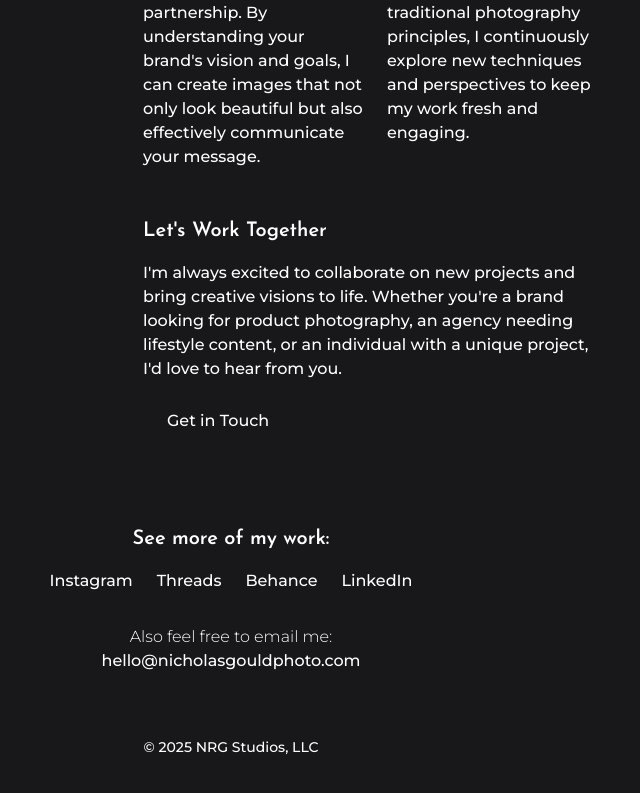
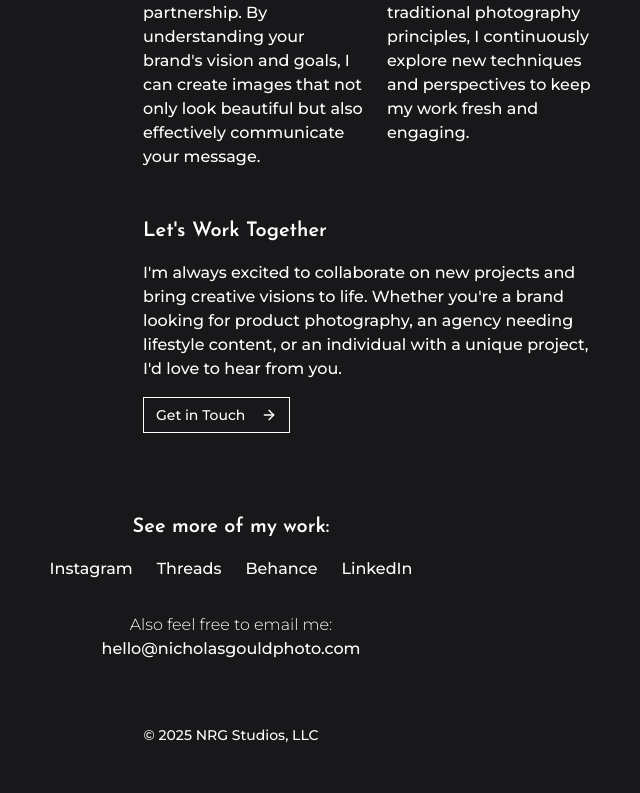
Before and after one commit to nrgould/portfolio-4.0, a Next.js app: page /about in a window 1280 px wide. Shown: the part 1019-1812 px from the top of the page, without its empty margins (409-1049 px from the left). Built offline with nearby package versions, Linux system fonts and the light colour scheme.

Commit message:
fixed case studies page

```diff
--- a/src/app/about/page.tsx
+++ b/src/app/about/page.tsx
@@ -1,5 +1,8 @@
 import Image from 'next/image';
 import * as motion from 'motion/react-client';
+import { ArrowRight } from 'lucide-react';
+import Link from 'next/link';
+import { Button } from '@/components/ui/button';
 
 export default function About() {
 	return (
@@ -176,12 +179,15 @@ export default function About() {
 							transition={{ duration: 0.6, delay: 0.7 }}
 							viewport={{ once: true }}
 						>
-							<a
-								href='/contact'
-								className='inline-block px-6 py-3 bg-primary text-primary-foreground rounded-md hover:bg-primary/90 transition-colors'
-							>
-								Get in Touch
-							</a>
+							<Button variant='outline' asChild>
+								<Link
+									href='/contact'
+									className='inline-flex items-center text-foreground hover:text-foreground/80 transition-colors'
+								>
+									<span>Get in Touch</span>
+									<ArrowRight className='w-4 h-4 ml-2' />
+								</Link>
+							</Button>
 						</motion.div>
 					</motion.div>
 				</div>
--- a/src/app/case-studies/eight-angles/page.tsx
+++ b/src/app/case-studies/eight-angles/page.tsx
@@ -9,7 +9,7 @@ export default function EightAnglesCaseStudy() {
 		<div className='flex-1'>
 			{/* Main Content */}
 			<div className='flex-1 md:ml-64 lg:ml-72 p-4 md:p-8'>
-				<div className='max-w-[75%] mx-auto'>
+				<div className='max-w-full md:max-w-2/3 lg:max-w-1/2 mx-auto'>
 					<div className='mb-8'>
 						<Link
 							href='/case-studies'
--- a/src/app/case-studies/page.tsx
+++ b/src/app/case-studies/page.tsx
@@ -54,7 +54,7 @@ export default function CaseStudies() {
 						{caseStudies.map((study, index) => (
 							<motion.div
 								key={study.id}
-								className='grid md:grid-cols-2 gap-8'
+								className='grid md:grid-cols-2 gap-8 items-center'
 								initial={{ opacity: 0, y: 30 }}
 								whileInView={{ opacity: 1, y: 0 }}
 								viewport={{ once: true }}
@@ -64,7 +64,7 @@ export default function CaseStudies() {
 									delay: index * 0.15,
 								}}
 							>
-								<div className='space-y-4'>
+								<div className='space-y-4 flex flex-col justify-center'>
 									<h2 className='text-xl'>{study.title}</h2>
 									<p className='text-muted-foreground'>
 										{study.description}
@@ -80,13 +80,12 @@ export default function CaseStudies() {
 								</div>
 								<div className='relative overflow-hidden'>
 									<Link href={study.href}>
-										<div className='relative overflow-hidden'>
+										<div className='relative overflow-hidden aspect-square'>
 											<Image
 												src={study.image}
 												alt={`${study.title} Case Study`}
-												width={800}
-												height={600}
-												className='w-full h-auto object-cover transition-transform duration-700 hover:scale-105'
+												fill
+												className='object-cover transition-transform duration-700 hover:scale-105'
 												sizes='(max-width: 768px) 100vw, 50vw'
 												priority={study.id === 1}
 											/>
--- a/src/app/case-studies/ravens-brew/page.tsx
+++ b/src/app/case-studies/ravens-brew/page.tsx
@@ -9,7 +9,7 @@ export default function RavensBrewCaseStudy() {
 		<div className='flex-1'>
 			{/* Main Content */}
 			<div className='flex-1 md:ml-64 lg:ml-72 p-4 md:p-8'>
-				<div className='max-w-[75%] mx-auto'>
+				<div className='max-w-full md:max-w-2/3 lg:max-w-1/2 mx-auto'>
 					<div className='mb-8'>
 						<Link
 							href='/case-studies'
@@ -169,7 +169,7 @@ export default function RavensBrewCaseStudy() {
 							</motion.h2>
 							<div className='grid grid-cols-1 md:grid-cols-3 gap-4 mb-6'>
 								<motion.div
-									className='aspect-[4/5] relative overflow-hidden'
+									className='aspect-square relative overflow-hidden'
 									initial={{ opacity: 0, scale: 0.95 }}
 									whileInView={{ opacity: 1, scale: 1 }}
 									viewport={{ once: true }}
@@ -185,7 +185,7 @@ export default function RavensBrewCaseStudy() {
 									/>
 								</motion.div>
 								<motion.div
-									className='aspect-[4/5] relative overflow-hidden'
+									className='aspect-square relative overflow-hidden'
 									initial={{ opacity: 0, scale: 0.95 }}
 									whileInView={{ opacity: 1, scale: 1 }}
 									viewport={{ once: true }}
@@ -201,7 +201,7 @@ export default function RavensBrewCaseStudy() {
 									/>
 								</motion.div>
 								<motion.div
-									className='aspect-[4/5] relative overflow-hidden'
+									className='aspect-square relative overflow-hidden'
 									initial={{ opacity: 0, scale: 0.95 }}
 									whileInView={{ opacity: 1, scale: 1 }}
 									viewport={{ once: true }}
--- a/src/app/case-studies/smartwool/page.tsx
+++ b/src/app/case-studies/smartwool/page.tsx
@@ -9,7 +9,7 @@ export default function SmartWoolCaseStudy() {
 		<div className='flex-1'>
 			{/* Main Content */}
 			<div className='flex-1 md:ml-64 lg:ml-72 p-4 md:p-8'>
-				<div className='max-w-[75%] mx-auto'>
+				<div className='max-w-full md:max-w-2/3 lg:max-w-1/2 mx-auto'>
 					<div className='mb-8'>
 						<Link
 							href='/case-studies'
--- a/src/app/photography/page.tsx
+++ b/src/app/photography/page.tsx
@@ -378,7 +378,6 @@ const landscapePhotos: Photo[] = [
 		src: '/images/optimized_images/landscape_heart_hut_in_norway.jpg',
 		alt: 'Heart Hut in Norway',
 	},
-	{ src: '/images/R6II5990.jpg', alt: 'Environmental Landscape' },
 	{
 		src: '/images/optimized_images/landscape_dolomites_cadini_di_misurina.jpg',
 		alt: 'Dolomites Cadini di Misurina',
```
